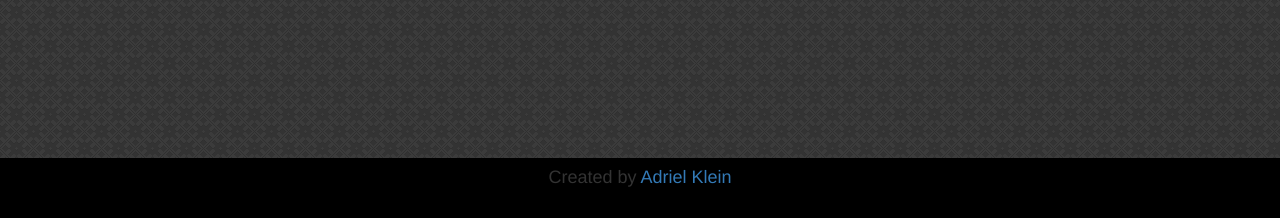
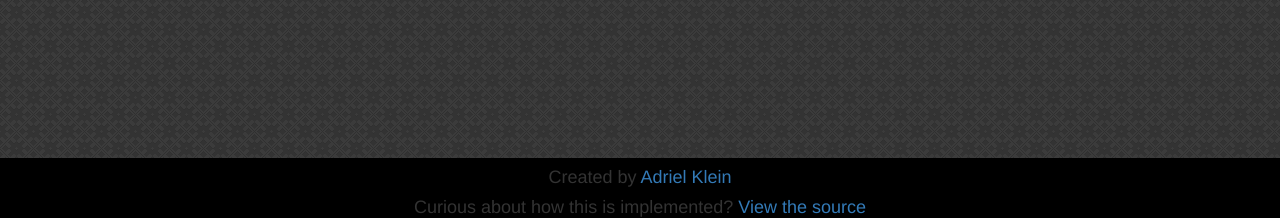
Before and after one commit to adrielklein/scrabble-word-finder, a Python web app: template app/templates/layout.html in a window 1280 px wide. Shown: the part 582-800 px from the top of the page. Run offline with Jinja, Linux system fonts and the light colour scheme; the template is opened without the code that fills it, so the values that code supplies are empty; some libraries are stand-ins or nearby versions.

Commit message:
add info

```diff
--- a/app/templates/layout.html
+++ b/app/templates/layout.html
@@ -32,6 +32,7 @@
     </div>
     <footer class="footer text-center">
         <h4>Created by <a href="http://adrielklein.com">Adriel Klein</a></h4>
+        <h4>Curious about how this is implemented? <a href="https://github.com/adrielklein/scrabble-word-finder">View the source</a></h4>
     </footer>
 </body>
 </html>
```
